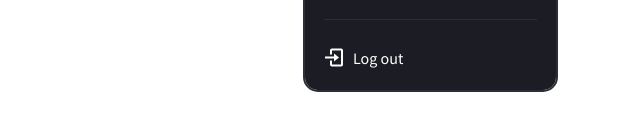
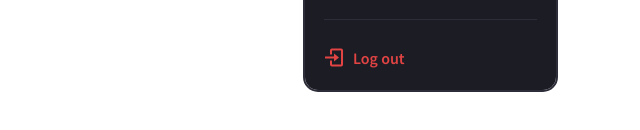
Before and after one commit to webcoderfirst/Web-Service, a plain HTML site: page index.html in a window 1280 px wide. Both pictures are taken after a click on the element 1153 px from the left and 40 px from the top of the page. Shown: the part 254-384 px from the top of the page, 640-1280 px from the left. Drawn offline with nearby package versions, Linux system fonts and the light colour scheme.

Commit message:
Add some tags

```diff
--- a/css/style.scss
+++ b/css/style.scss
@@ -102,6 +102,20 @@ nav {
                             border-radius: 15px;
                             li {
                                 margin-top: 15px;
+                                .logout {
+                                    a {
+                                        i {
+                                            font-size: 24px;
+                                            font-weight: normal;
+                                            color: #e24444;
+                                        }
+                                        span {
+                                            font-size: 16px;
+                                            font-weight: 600;
+                                            color: #e24444;
+                                        }
+                                    }
+                                }
                                 .dropdown-item {
                                     input {
                                         -webkit-appearance: none;
--- a/index.html
+++ b/index.html
@@ -105,7 +105,7 @@
                   <div class="line"></div>
 
                   <li>
-                    <div class="dropdown-item mb-2"><a class="text-decoration-none d-flex" href="#">
+                    <div class="dropdown-item mb-2 logout"><a class="text-decoration-none d-flex" href="#">
                         <i class='bx bx-log-in'></i><span class="ps-2">Log out</span></a>
                     </div>
                   </li>
```
Also changed, not shown: css/style.css, 1 other file.
